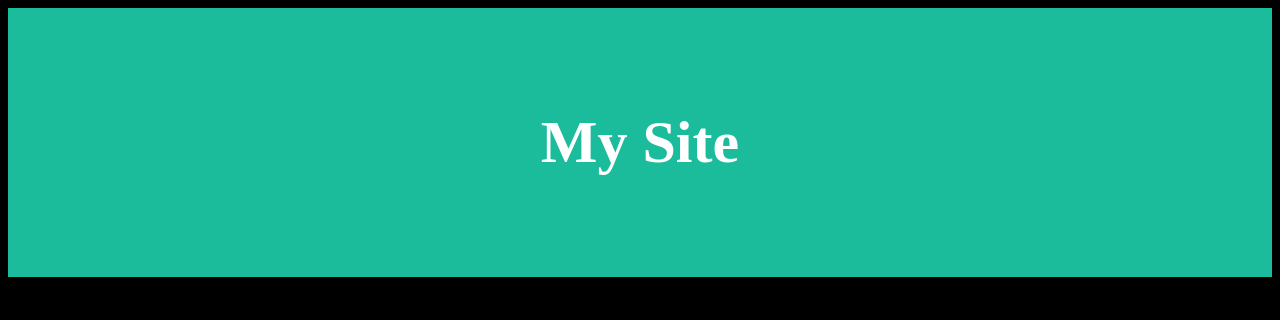
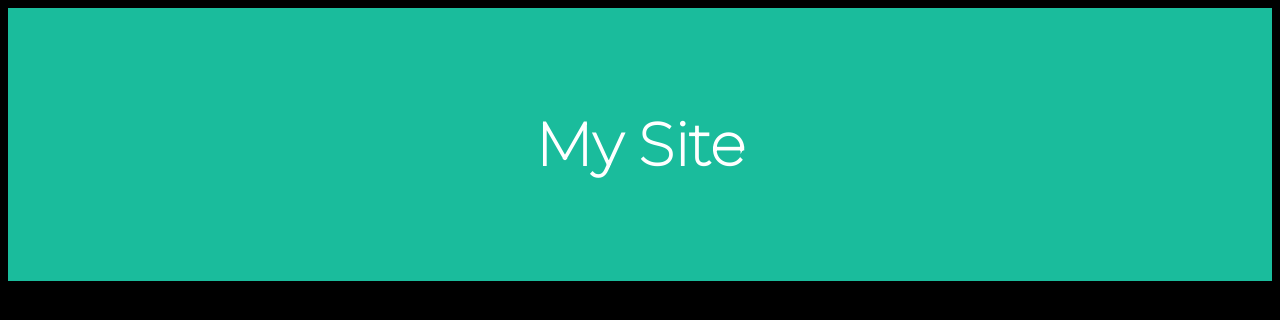
Before and after one commit to Mahrshaa/HTML, a plain HTML site: page index.html in a window 1280 px wide. Drawn offline with Linux system fonts and the light colour scheme.

Commit message:
Update index.html

```diff
--- a/index.html
+++ b/index.html
@@ -1,12 +1,14 @@
 <html>
  <body>
  <style>
- .header {
+  @import url('https://fonts.googleapis.com/css2?family=Montserrat:wght@100&display=swap');
+  .header {
   padding: 60px;
   text-align: center;
   background: #1abc9c;
   color: white;
   font-size: 30px;
+  font-family: Montserrat;
 }
 body{
 background-color: black;
```
